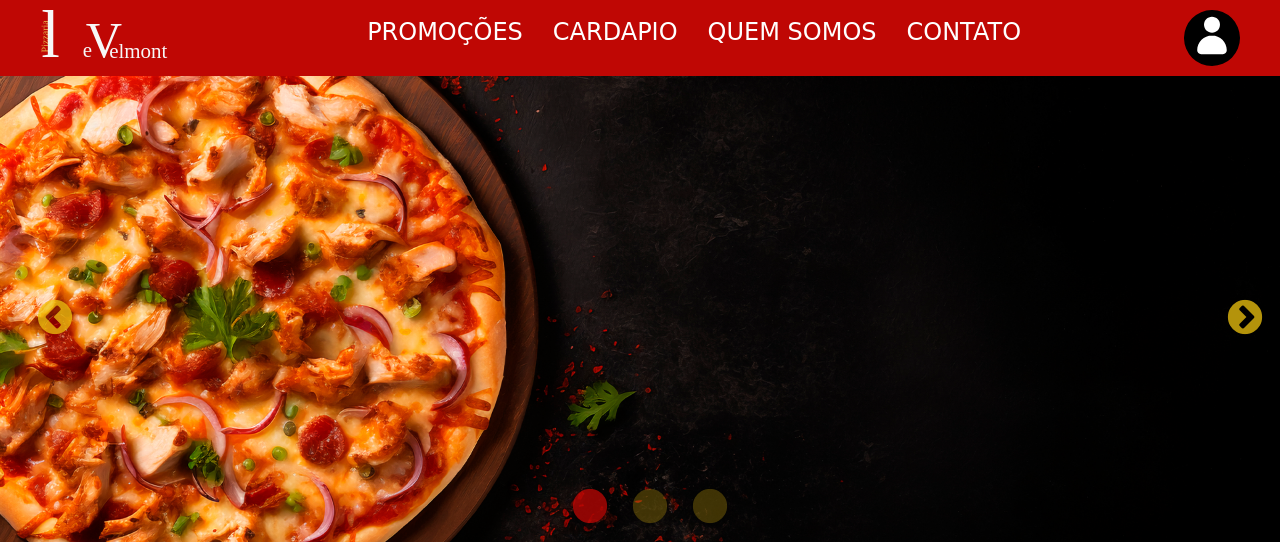
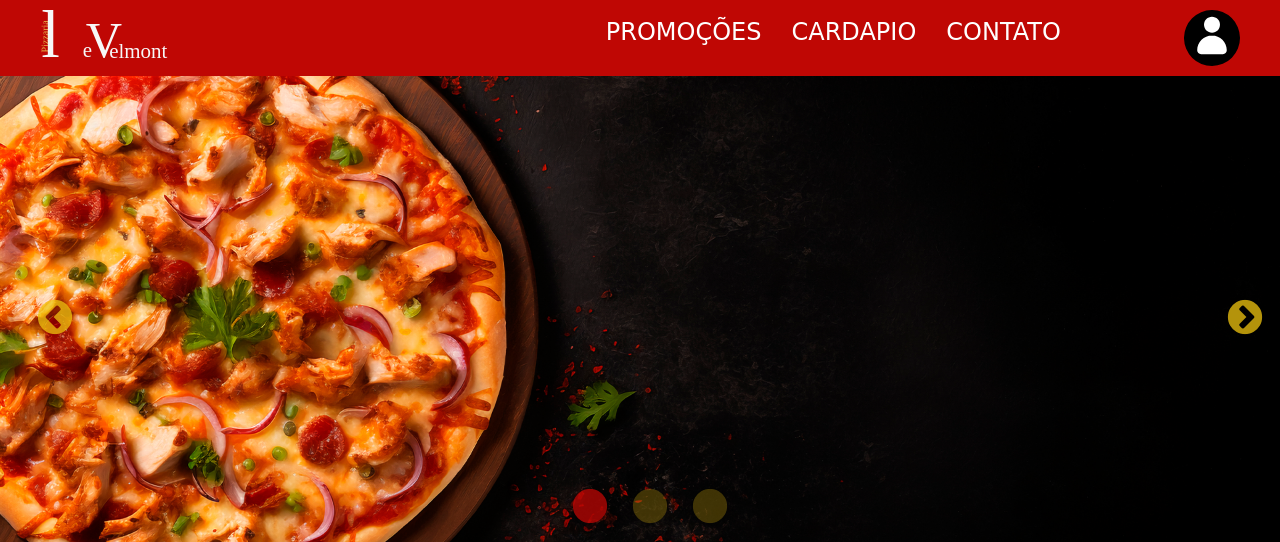
Before and after one commit to Vanz-S2/Projeto-LeVelmont-, a PHP site: page / in a window 1280 px wide. Shown: the top 542 px of the page. Run offline with PHP 8.4, Linux system fonts and the light colour scheme; some web fonts are replaced.

Commit message:
teste repositorio
linha Quem Somos

```diff
--- a/index.php
+++ b/index.php
@@ -39,7 +39,7 @@
                 <ul>
                     <li><a href="promocao.php">Promoções</a></li>
                     <li><a href="cardapio.php">Cardapio</a></li>
-                    <li><a href="#">Quem somos</a></li>
+
                     <li><a href="contato.php">Contato</a></li>
                 </ul>
                 <button>Login</button>
```
